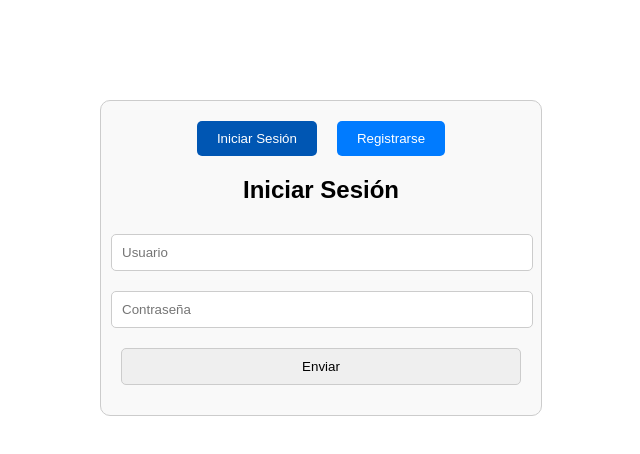
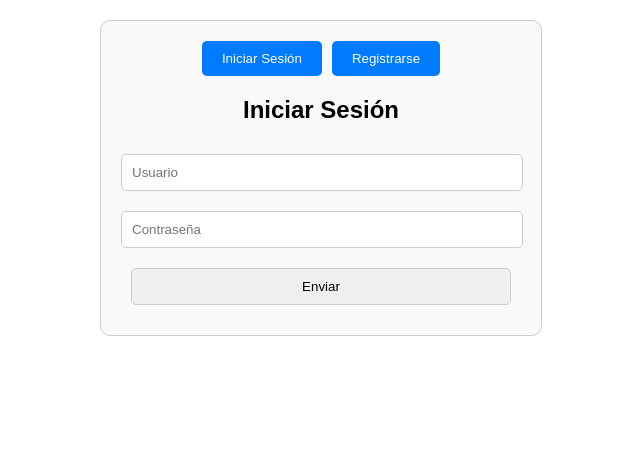
Before and after one commit to JesusPichardo15/universidad, a plain HTML site: page capitulo sexto/login.html in a window 1280 px wide. Shown: the whole page, without its empty margins (319-959 px from the left). Drawn offline with nearby package versions, Linux system fonts and the light colour scheme.

Commit message:
Update loginRegister.css

```diff
--- a/capitulo sexto/loginRegister.css
+++ b/capitulo sexto/loginRegister.css
@@ -1,8 +1,9 @@
 body {
     font-family: Arial, sans-serif;
     text-align: center;
-    margin: 100px;
+    margin: 20px; /* Reducido el margen para dispositivos móviles */
 }
+
 .form-box {
     max-width: 400px;
     margin: auto;
@@ -12,41 +13,42 @@ body {
     border-radius: 10px;
     margin-bottom: 20px;
 }
+
 .form-box input {
-    width: 100%;
+    width: calc(100% - 20px); /* Ajuste para el borde */
     padding: 10px;
-    margin: 10px -10px;
+    margin: 10px 0; /* Ajuste para dispositivos móviles */
     border: 1px solid #ccc;
     border-radius: 5px;
 }
-.form-box input[button] {
-    padding: 10px 20px;
-    background-color: #007bff;
-    color: #fff;
-    border: none;
-    border-radius: 5px;
-    cursor: pointer;
+
+.form-box input[type="button"] {
+    width: calc(100% - 20px); /* Ajuste para el borde */
+    padding: 10px;
+    margin: 10px 0; /* Ajuste para dispositivos móviles */
 }
+
 .tab-buttons {
     display: flex;
     justify-content: center;
     margin-bottom: 20px;
+    flex-wrap: wrap; /* Ajuste para dispositivos móviles */
 }
+
 .tab-buttons button {
     padding: 10px 20px;
-    margin: 0 10px;
+    margin: 0 5px; /* Ajuste para dispositivos móviles */
     border: none;
     background-color: #007bff;
     color: #fff;
     border-radius: 5px;
     cursor: pointer;
 }
-.tab-buttons button.active {
-    background-color: #0056b3;
-}
+
 .form-section {
     display: none;
 }
+
 .form-section.active {
     display: block;
 }
```
